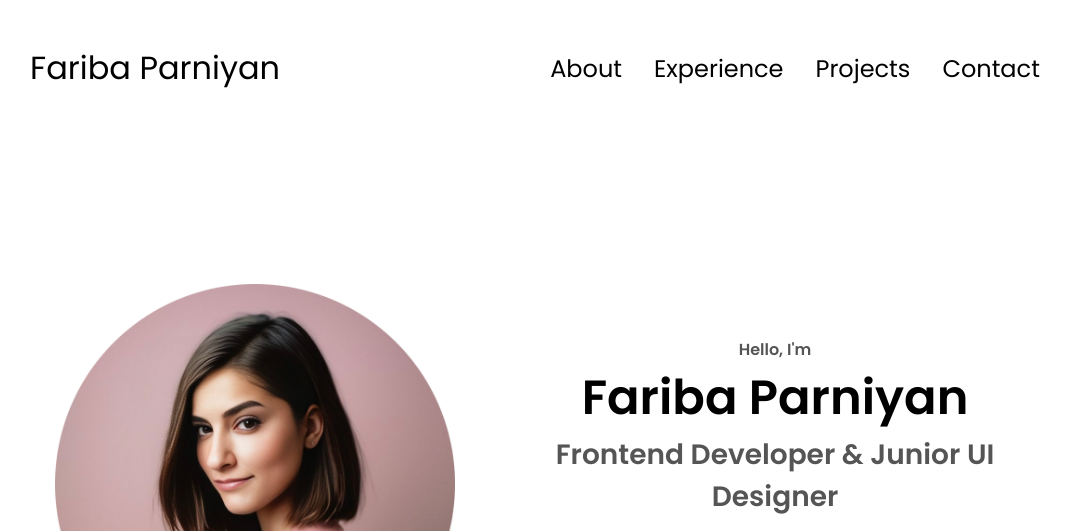
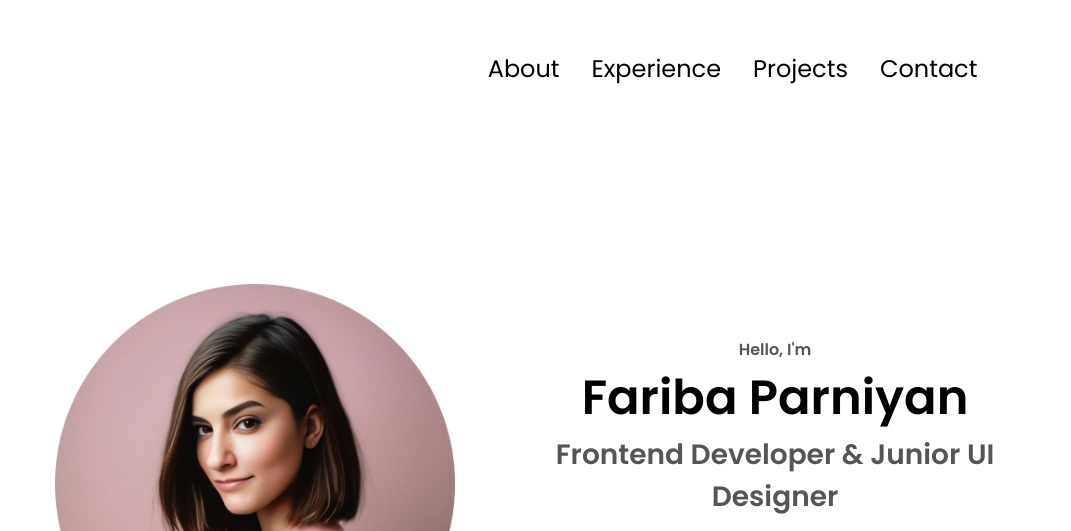
Before and after one commit to faribaparniyan/myPortfolio, a plain HTML site: page index.html in a window 1280 px wide. Shown: the top 531 px of the page, without its empty margins (105-1176 px from the left). Drawn offline with Linux system fonts and the light colour scheme.

Commit message:
Update index.html

```diff
--- a/index.html
+++ b/index.html
@@ -10,7 +10,7 @@
   </head>
   <body>
     <nav id="desktop-nav">
-      <div class="logo">Fariba Parniyan</div>
+      <div class="logo"></div>
       <div>
         <ul class="nav-links">
           <li><a href="#about">About</a></li>
```
